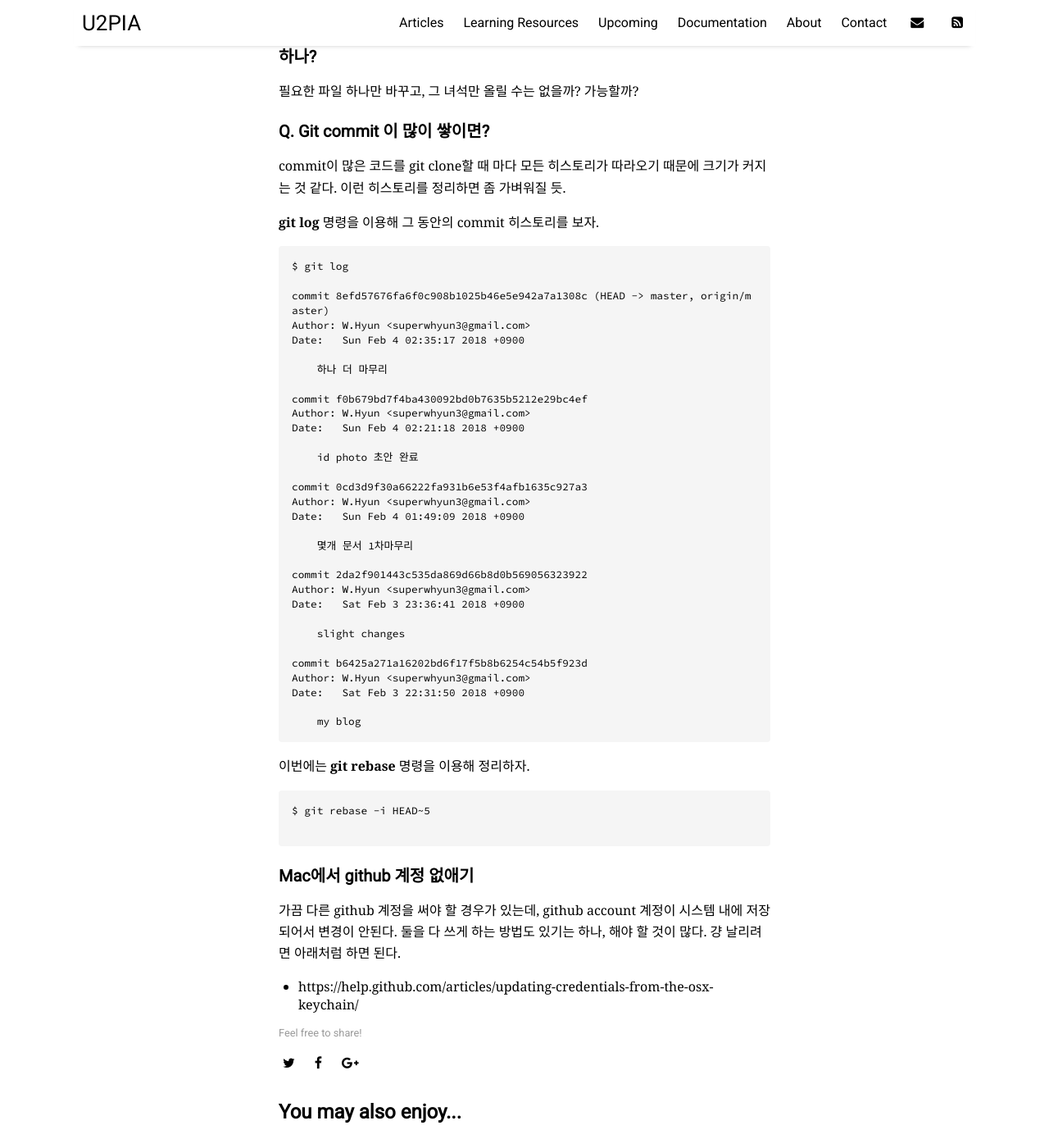
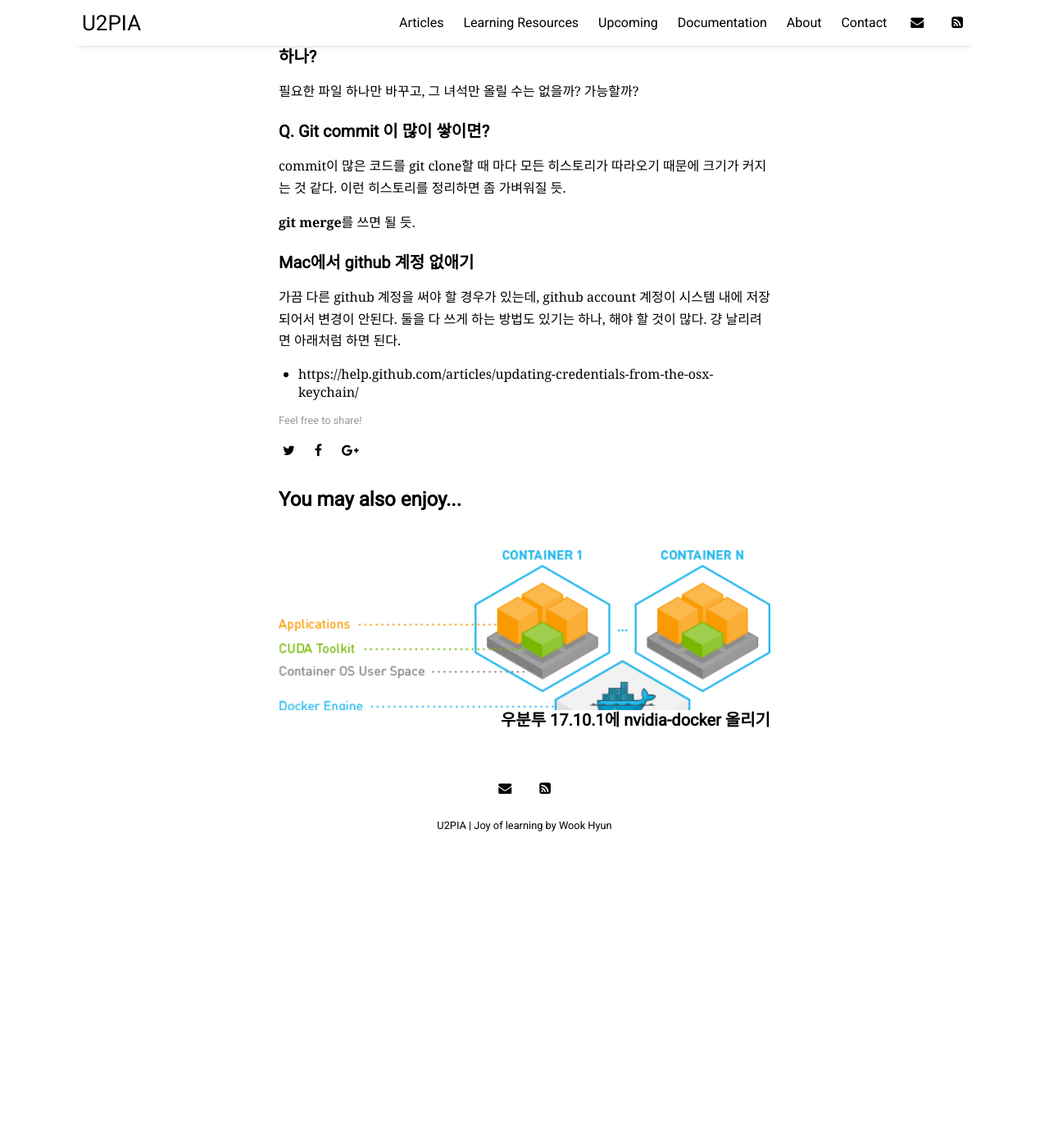
Before and after one commit to superwhyun/superwhyun.github.io, a Jekyll site: the page built from _posts/2018-02-03-git-commands.md, in a window 1280 px wide and 1400 px high, scrolled down 1455 px. Shown: the whole window at 82% size. Built offline with Jekyll 4.4.1, drawn with Linux system fonts in a browser that asks for light colours; nearby versions of some CDN libraries; comment, search, counter and statistics services are not loaded; after the commit the page ends 2500 px from its top, so only the background shows below that.

Commit message:
git 껒여

````diff
--- a/_posts/2018-02-03-git-commands.md
+++ b/_posts/2018-02-03-git-commands.md
@@ -53,48 +53,8 @@ $ git push origin master
 
 commit이 많은 코드를 git clone할 때 마다 모든 히스토리가 따라오기 때문에 크기가 커지는 것 같다. 이런 히스토리를 정리하면 좀 가벼워질 듯.
 
-**git log** 명령을 이용해 그 동안의 commit 히스토리를 보자.
-```
-$ git log
+**git merge**를 쓰면 될 듯.
 
-commit 8efd57676fa6f0c908b1025b46e5e942a7a1308c (HEAD -> master, origin/master)
-Author: W.Hyun <superwhyun3@gmail.com>
-Date:   Sun Feb 4 02:35:17 2018 +0900
-
-    하나 더 마무리
-
-commit f0b679bd7f4ba430092bd0b7635b5212e29bc4ef
-Author: W.Hyun <superwhyun3@gmail.com>
-Date:   Sun Feb 4 02:21:18 2018 +0900
-
-    id photo 초안 완료
-
-commit 0cd3d9f30a66222fa931b6e53f4afb1635c927a3
-Author: W.Hyun <superwhyun3@gmail.com>
-Date:   Sun Feb 4 01:49:09 2018 +0900
-
-    몇개 문서 1차마무리
-
-commit 2da2f901443c535da869d66b8d0b569056323922
-Author: W.Hyun <superwhyun3@gmail.com>
-Date:   Sat Feb 3 23:36:41 2018 +0900
-
-    slight changes
-
-commit b6425a271a16202bd6f17f5b8b6254c54b5f923d
-Author: W.Hyun <superwhyun3@gmail.com>
-Date:   Sat Feb 3 22:31:50 2018 +0900
-
-    my blog
-```
-
-이번에는 **git rebase** 명령을 이용해 정리하자.
-
-
-```
-$ git rebase -i HEAD~5
-
-```
 
 ### Mac에서 github 계정 없애기
 
````
Also changed, not shown: 2 other files.
